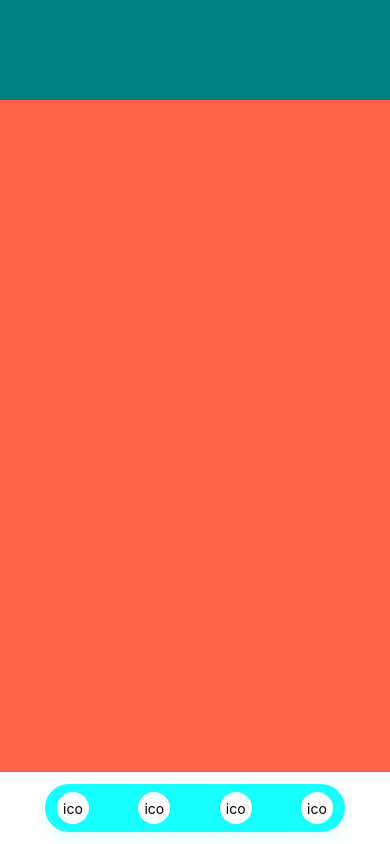
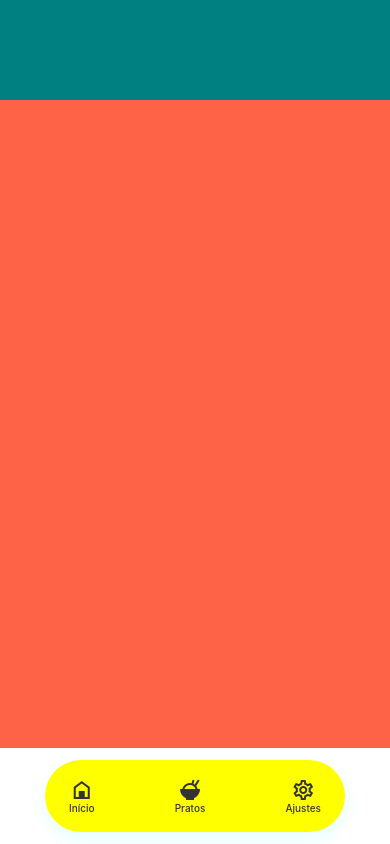
Before and after one commit to VCach333/nhame-app, a React Native app: screen / in a window 390 px wide. Built offline with nearby package versions, Linux system fonts and the light colour scheme.

Commit message:
bottomNavigation styled

```diff
--- a/src/components/BottomNavigation/BottomNavigation/index.jsx
+++ /dev/null
@@ -1,15 +0,0 @@
-/* hooks & utils import */
-import { Text, View } from 'react-native';
-
-/* styles import */
-import styles from '../style.module';
-
-
-export default function BottomNavigationItem({label, icon}) {
-
-    return (
-        <View style={styles.bottomNavigationItem}>
-            <Text>{label}</Text>
-        </View>
-    )
-}
--- /dev/null
+++ b/src/components/BottomNavigation/BottomNavigationItem/index.jsx
@@ -0,0 +1,23 @@
+/* hooks & utils import */
+import { Text, View } from 'react-native';
+
+/* styles import */
+import styles from '../style.module';
+
+/* icon import */
+import { MaterialCommunityIcons } from '@expo/vector-icons'
+
+
+export default function BottomNavigationItem({ label, icon }) {
+
+    return (
+        <View style={styles.bottomNavigationItem}>
+
+            <View style={styles.bottomNavigationItemIcon}>
+                <MaterialCommunityIcons name={icon} size={24} color='#333' />
+            </View>
+
+            <Text style={styles.bottomNavigationItemLabel}>{label}</Text>
+        </View>
+    )
+}
--- a/src/components/BottomNavigation/index.jsx
+++ b/src/components/BottomNavigation/index.jsx
@@ -7,7 +7,7 @@ import styles from './style.module';
 /* icon import */
 
 /* component import */
-import BottomNavigationItem from './BottomNavigation'
+import BottomNavigationItem from './BottomNavigationItem'
 
 export default function BottomNavigation() {
 
@@ -16,26 +16,20 @@ export default function BottomNavigation() {
 
             <BottomNavigationItem
                 style={styles.bottomNavigationItem}
-                label='ico'
-                icon='padding'
+                label='Início'
+                icon='home-variant-outline'
             />
 
             <BottomNavigationItem
                 style={styles.bottomNavigationItem}
-                label='ico'
-                icon='padding'
+                label='Pratos'
+                icon='rice'
             />
 
             <BottomNavigationItem
                 style={styles.bottomNavigationItem}
-                label='ico'
-                icon='padding'
-            />
-
-            <BottomNavigationItem
-                style={styles.bottomNavigationItem}
-                label='ico'
-                icon='padding'
+                label='Ajustes'
+                icon='cog-outline'
             />
 
         </View>
--- a/src/components/BottomNavigation/style.module.js
+++ b/src/components/BottomNavigation/style.module.js
@@ -3,25 +3,34 @@ import { StyleSheet } from "react-native"
 const styles = StyleSheet.create({
     bottomNavigation: {
         width: 300,
-        height: 48,
+        height: 72,
         marginVertical: 12,
         marginHorizontal: 'auto',
-        backgroundColor: '#18ffff',
+        backgroundColor: '#ffff00',
         boxShadow: '0 8px 16px #18ffff1a',
         borderRadius: 50,
-        paddingHorizontal: 12,
-        paddingVertical: 6,
+        paddingHorizontal: 24,
+        paddingVertical: 0,
         flexDirection: 'row',
         alignItems: 'center',
         justifyContent: 'space-between'
     },
     bottomNavigationItem: {
-        width: 32,
+        alignItems: 'center'
+    },
+    bottomNavigationItemIcon: {
+        /*width: 32,
         height: 32,
+        marginBottom: 3,
         backgroundColor: '#fff',
-        borderRadius: '50%',
+        borderRadius: '50%',*/
         justifyContent: 'center',
         alignItems: 'center'
+    },
+    bottomNavigationItemLabel: {
+        fontSize: 10,
+        fontWeight: 500,
+        color: '#333'
     }
 })
 
```
